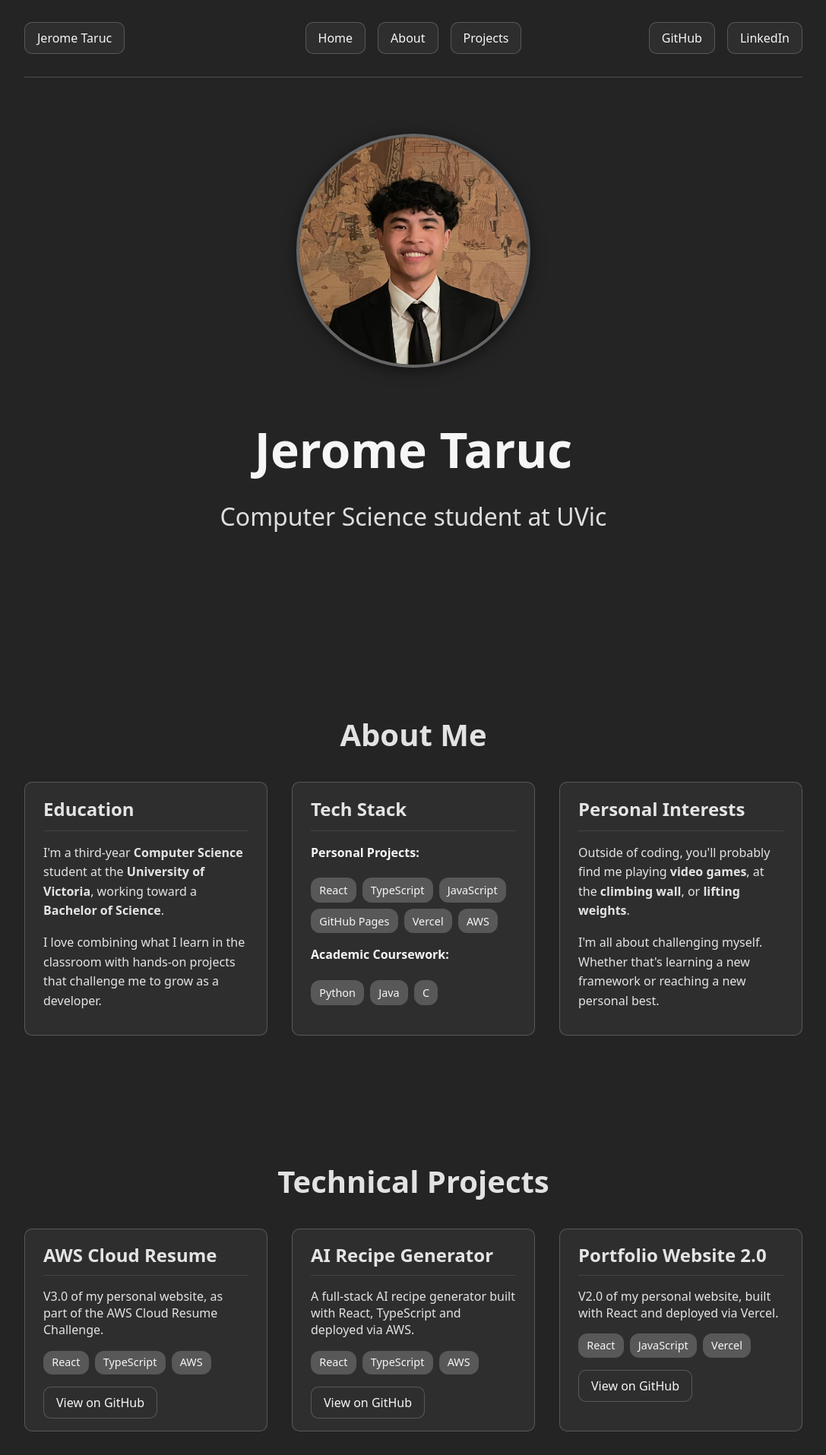
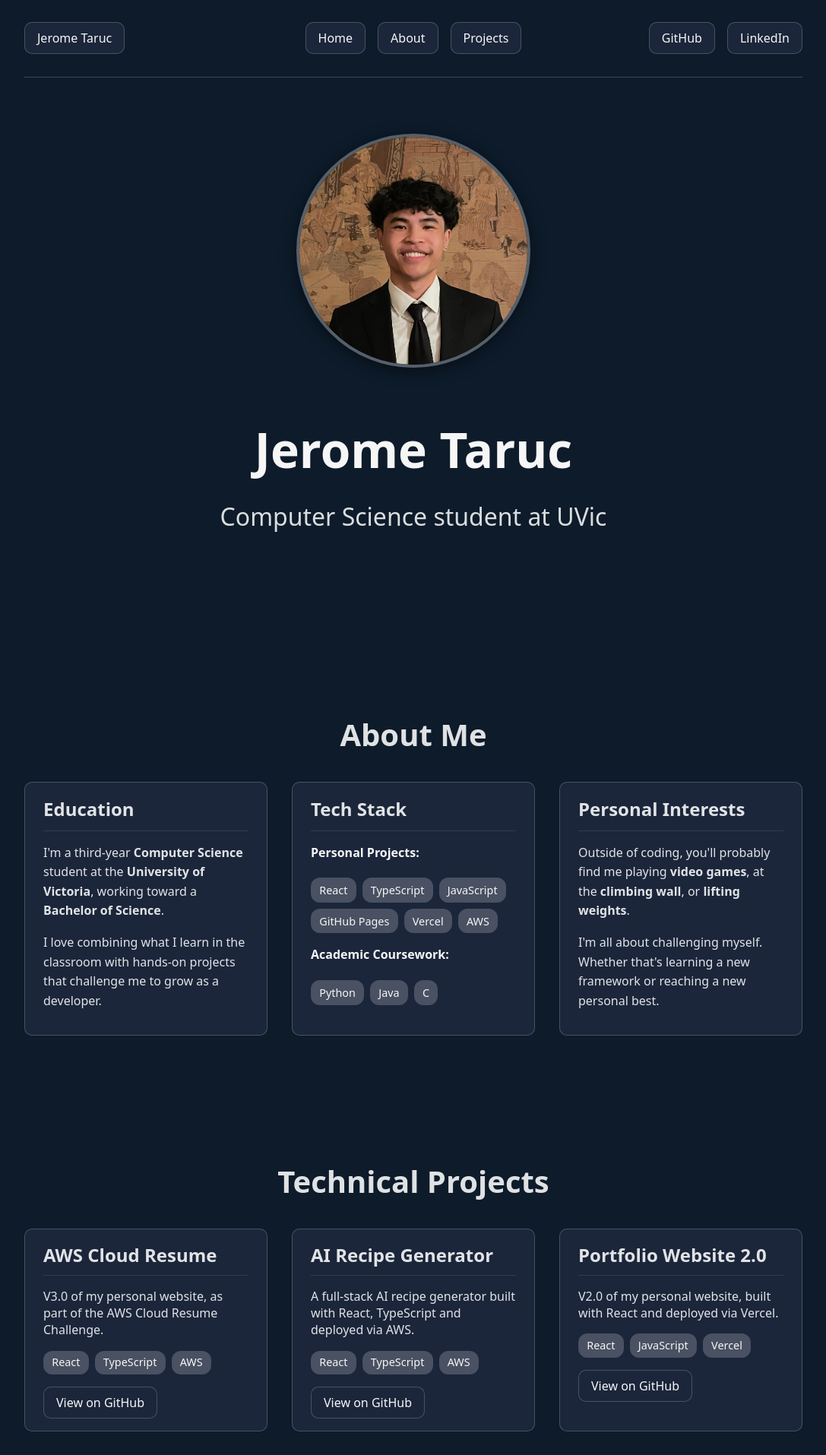
Before and after one commit to jerometaruc/cloud-resume-challenge, a React (Vite) app: page / in a window 1280 px wide. Shown: the top 1915 px of the page at 76% size, without its empty margins (96-1183 px from the left). Built offline with nearby package versions, Linux system fonts and the light colour scheme.

Commit message:
Modularized colors in all .css files; Updated color palette

```diff
--- a/src/styles/About.css
+++ b/src/styles/About.css
@@ -1,3 +1,5 @@
+/* about.css */
+
 #about {
     padding: 4rem 2rem;
     text-align: center;
@@ -19,9 +21,9 @@
 
 .about-card {
     padding: 1rem 1.5rem;
-    border: 1px solid rgba(255, 255, 255, 0.2);
+    border: 1px solid var(--color-border-light);
     border-radius: 10px;
-    background-color: #2e2e2e;
+    background-color: var(--color-bg-secondary);
     text-align: left;
     box-sizing: border-box;
     font-size: 1rem;
@@ -32,7 +34,7 @@
     font-size: 1.5rem;
     margin: 0 0 1rem 0;
     padding-bottom: 0.5rem;
-    border-bottom: 1px solid rgba(255, 255, 255, 0.1);
+    border-bottom: 1px solid var(--color-border-subtle);
 }
 
 .about-card p {
@@ -49,15 +51,6 @@
     margin-bottom: 0.5rem;
 }
 
-.about-card a {
-    color: #748cab;
-    text-decoration: none;
-}
-
-.about-card a:hover {
-    text-decoration: underline;
-}
-
 .tech-stack-group {
     margin-bottom: 1rem;
 }
@@ -65,7 +58,7 @@
 .tech-stack-group h4 {
     font-size: 1rem;
     margin: 0 0 0.5rem 0;
-    color: #f6f6f6;
+    color: var(--color-text-bright);
     padding-bottom: 0.25rem;
 }
 
@@ -77,8 +70,8 @@
 }
 
 .tech-stack span {
-    background: rgba(255, 255, 255, 0.2);
-    color: #f6f6f6;
+    background: var(--color-bg-tag);
+    color: var(--color-text-bright);
     padding: 0.3rem 0.7rem;
     border-radius: 12px;
     font-size: 0.9rem;
--- a/src/styles/Footer.css
+++ b/src/styles/Footer.css
@@ -1,8 +1,10 @@
+/* footer.css */
+
 .credits {
     text-align: center;
     padding: 1rem 0;
     margin: 2rem auto 0rem;
     max-width: 80vw;
-    color: #f6f6f6;
-    border-top: 1px solid rgba(255, 255, 255, 0.2);
+    color: var(--color-text-bright);
+    border-top: 1px solid var(--color-border-light);
 }
--- a/src/styles/Home.css
+++ b/src/styles/Home.css
@@ -1,3 +1,5 @@
+/* home.css */
+
 #home {
     min-height: 80vh;
     padding: 8rem 2rem 4rem 2rem;
@@ -14,8 +16,8 @@
     height: 300px;
     object-fit: cover;
     border-radius: 50%;
-    border: 4px solid rgba(255, 255, 255, 0.3);
-    box-shadow: 0 4px 20px rgba(0, 0, 0, 0.5);
+    border: 4px solid var(--color-border-medium);
+    box-shadow: 0 4px 20px var(--color-shadow);
 }
 
 .home-text {
@@ -26,12 +28,12 @@
     font-size: 4rem;
     font-weight: 700;
     margin-bottom: 1rem;
-    color: #f6f6f6;
+    color: var(--color-text-bright);
 }
 
 .home-text p {
     font-size: 2rem;
     font-weight: 400;
     margin-top: 0;
-    color: rgba(255, 255, 255, 0.85);
+    color: var(--color-text-secondary);
 }
--- a/src/styles/NavBar.css
+++ b/src/styles/NavBar.css
@@ -1,12 +1,14 @@
+/* navbar.css */
+
 .navbar {
-  background-color: #242424;
+  background-color: var(--color-bg-primary);
   display: grid;
   grid-template-columns: 1fr auto 1fr;
   align-items: center;
   padding: 1rem 0;
   max-width: 80vw;
   margin: 0 auto 2rem;
-  border-bottom: 1px solid rgba(255, 255, 255, 0.2);
+  border-bottom: 1px solid var(--color-border-light);
   position: fixed;
   top: 0;
   left: 0;
@@ -21,10 +23,10 @@
   padding: 0.5rem 1rem;
   font-size: 1rem;
   font-weight: normal;
-  color: #f6f6f6;
+  color: var(--color-text-bright);
   text-decoration: none;
-  background-color: #2e2e2e;
-  border: 1px solid rgba(255, 255, 255, 0.2);
+  background-color: var(--color-bg-secondary);
+  border: 1px solid var(--color-border-light);
   border-radius: 10px;
   transition: background-color 0.2s ease, color 0.2s ease, border-color 0.2s ease;
 }
@@ -32,9 +34,9 @@
 .navbar-title:hover,
 .navbar-links a:hover,
 .navbar-social a:hover {
-  background-color: #3a3a3a;
-  border-color: rgba(255, 255, 255, 0.4);
-  color: #ffffff;
+  background-color: var(--color-bg-hover);
+  border-color: var(--color-border-hover);
+  color: var(--color-text-full);
 }
 
 .navbar-title {
--- a/src/styles/Projects.css
+++ b/src/styles/Projects.css
@@ -1,3 +1,5 @@
+/* projects.css */
+
 #projects {
     padding: 4rem 2rem;
     text-align: center;
@@ -19,9 +21,9 @@
 
 .project-card {
     padding: 1rem 1.5rem;
-    border: 1px solid rgba(255, 255, 255, 0.2);
+    border: 1px solid var(--color-border-light);
     border-radius: 10px;
-    background-color: #2e2e2e;
+    background-color: var(--color-bg-secondary);
     text-align: left;
 }
 
@@ -29,7 +31,7 @@
     font-size: 1.5rem;
     margin: 0 0 1rem 0;
     padding-bottom: 0.5rem;
-    border-bottom: 1px solid rgba(255, 255, 255, 0.1);
+    border-bottom: 1px solid var(--color-border-subtle);
 }
 
 .project-card p {
@@ -46,8 +48,8 @@
 }
 
 .tech-stack span {
-    background: rgba(255, 255, 255, 0.2);
-    color: #f6f6f6;
+    background: var(--color-bg-tag);
+    color: var(--color-text-bright);
     padding: 0.3rem 0.7rem;
     border-radius: 12px;
     font-size: 0.9rem;
@@ -59,16 +61,16 @@
     padding: 0.5rem 1rem;
     font-size: 1rem;
     font-weight: normal;
-    color: #f6f6f6;
+    color: var(--color-text-bright);
     text-decoration: none;
-    background-color: #2e2e2e;
-    border: 1px solid rgba(255, 255, 255, 0.2);
+    background-color: var(--color-bg-secondary);
+    border: 1px solid var(--color-border-light);
     border-radius: 10px;
     transition: background-color 0.2s ease, color 0.2s ease, border-color 0.2s ease;
 }
 
 .github-button:hover {
-    background-color: #3a3a3a;
-    color: #ffffff;
-    border-color: rgba(255, 255, 255, 0.4);
+    background-color: var(--color-bg-hover);
+    color: var(--color-text-full);
+    border-color: var(--color-border-hover);
 }
--- a/src/styles/index.css
+++ b/src/styles/index.css
@@ -1,11 +1,40 @@
+/* index.css */
+
 :root {
+  /* Base colors */
+  --color-dark: #0D1B2A;
+  --color-dark-lighter: #1B263B;
+  --color-dark-hover: #415A77;
+
+  /* Text colors */
+  --color-text-primary: rgba(255, 255, 255, 0.87);
+  --color-text-secondary: rgba(255, 255, 255, 0.85);
+  --color-text-bright: #f6f6f6;
+  --color-text-full: #ffffff;
+
+  /* Border colors */
+  --color-border-light: rgba(255, 255, 255, 0.2);
+  --color-border-medium: rgba(255, 255, 255, 0.3);
+  --color-border-hover: rgba(255, 255, 255, 0.4);
+  --color-border-subtle: rgba(255, 255, 255, 0.1);
+
+  /* Background colors */
+  --color-bg-primary: var(--color-dark);
+  --color-bg-secondary: var(--color-dark-lighter);
+  --color-bg-hover: var(--color-dark-hover);
+  --color-bg-tag: rgba(255, 255, 255, 0.2);
+
+  /* Shadow colors */
+  --color-shadow: rgba(0, 0, 0, 0.5);
+
+  /* Font settings */
   font-family: system-ui, Avenir, Helvetica, Arial, sans-serif;
   line-height: 1.5;
   font-weight: 400;
 
   color-scheme: light dark;
-  color: rgba(255, 255, 255, 0.87);
-  background-color: #242424;
+  color: var(--color-text-primary);
+  background-color: var(--color-bg-primary);
 
   font-synthesis: none;
   text-rendering: optimizeLegibility;
```
